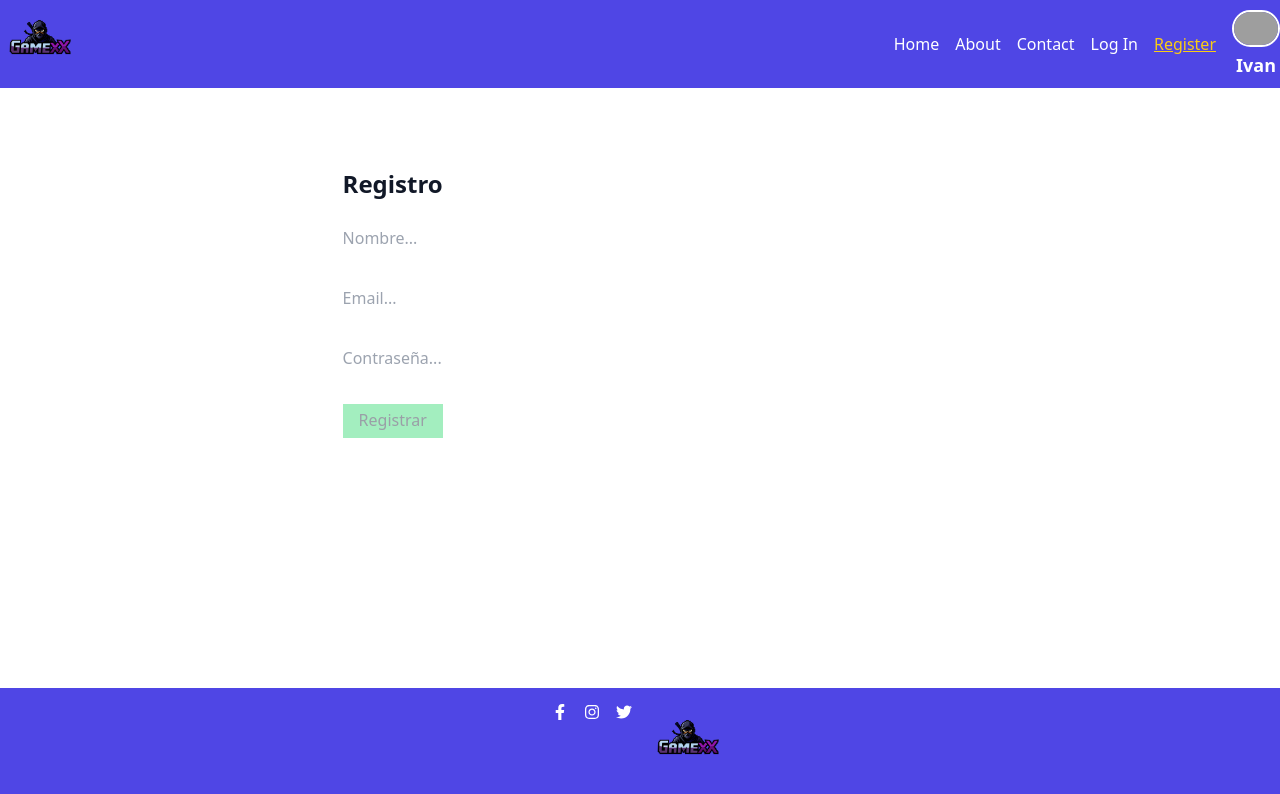
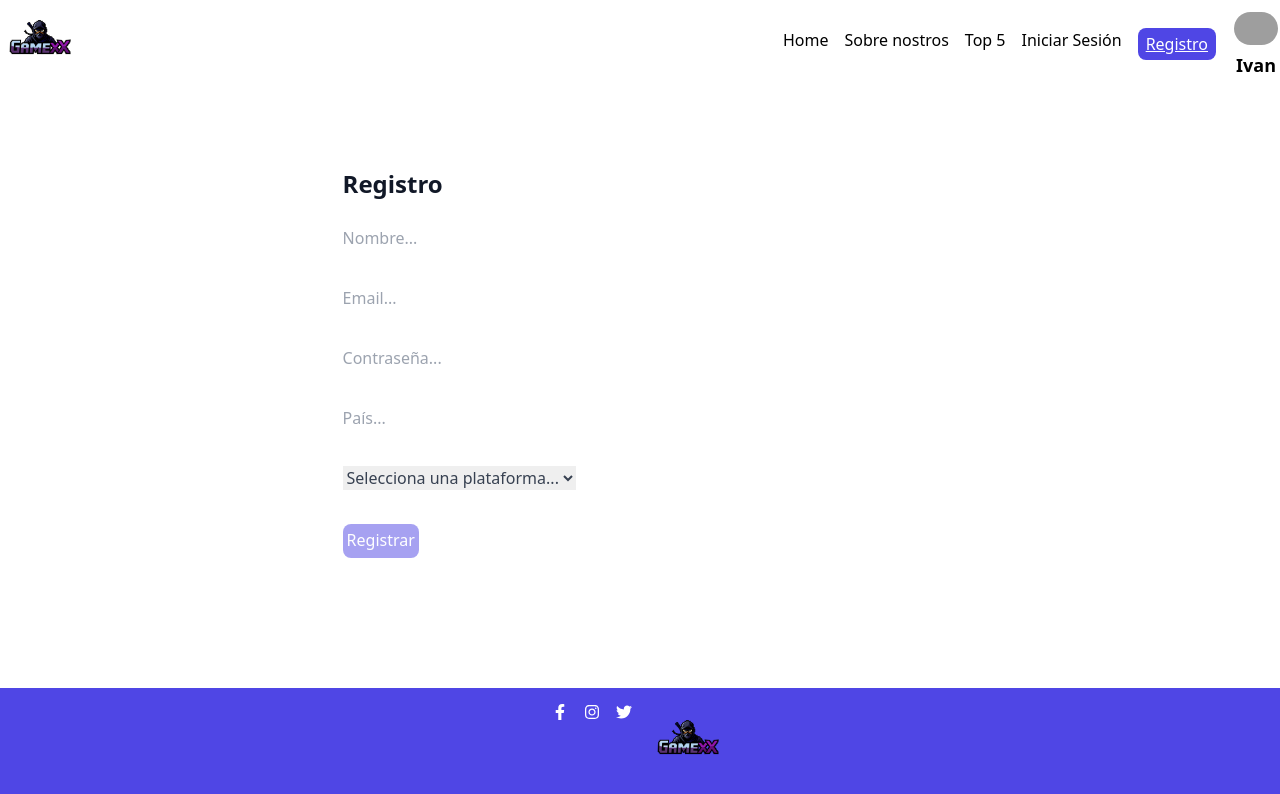
Before and after one commit to DavidMelgaresLazaro/web_page_react, a React (Vite) app in the folder webPageReact/: page /register in a window 1280 px wide. Shown: the top 794 px of the page. Built offline with nearby package versions, Linux system fonts and the light colour scheme; grey boxes are pictures that could not be loaded.

Commit message:
avance login y register

```diff
--- a/webPageReact/src/components/Header.tsx
+++ b/webPageReact/src/components/Header.tsx
@@ -11,7 +11,7 @@ function Header () {
   const [isOpenSidebar, toggleSidebar] = useToggle(false);
 
   return (
-    <header className="bg-indigo-600 text-white py-1">
+    <header className="bg-white text-black py-1">
       <div className="container px-2 sm:px-0 mx-auto flex items-center justify-between">
 
         {/* Logo se alinea a la izquierda */}
--- a/webPageReact/src/components/LoginForm.tsx
+++ b/webPageReact/src/components/LoginForm.tsx
@@ -83,7 +83,7 @@ export default function LoginForm() {
 
       <button
         disabled={!isValidForm}
-        className="disabled:opacity-50 disabled:cursor-not-allowed bg-blue-400 px-4 py-2"
+        className="disabled:opacity-50 disabled:cursor-not-allowed bg-indigo-600 px-4 py-2"
       >
         Iniciar Sesión
       </button>
--- a/webPageReact/src/components/Menu.tsx
+++ b/webPageReact/src/components/Menu.tsx
@@ -16,12 +16,12 @@ function Menu(props: MenuProps) {
 
   return (
     <nav className={classes}>
-      <NavLink className="[&.active]:text-purple [&.active]:underline" to="/">Home</NavLink>
-      <NavLink className="[&.active]:text-yellow-400 [&.active]:underline" to="/about">About</NavLink>
-      <NavLink className="[&.active]:text-yellow-400 [&.active]:underline" to="/contact">Contact</NavLink>
-      {user && <NavLink className="[&.active]:text-yellow-400 [&.active]:underline" to="/login">Log In</NavLink>}
-      {user && <NavLink className="[&.active]:text-yellow-400 [&.active]:underline" to="/register">Register</NavLink>}
-      {!user && <NavLink className="[&.active]:text-yellow-400 [&.active]:underline" to="/profile">Profile</NavLink>}
+      <NavLink className="[&.active]:bg-indigo-600  [&.active]:text-white [&.active]:underline [&.active]:rounded-lg [&.active]:px-2 [&.active]:py-1" to="/">Home</NavLink>
+      <NavLink className="[&.active]:bg-indigo-600 [&.active]:text-white  [&.active]:underline [&.active]:rounded-lg [&.active]:px-2 [&.active]:py-1" to="/about">Sobre nostros</NavLink>
+      <NavLink className="[&.active]:bg-indigo-600 [&.active]:text-white  [&.active]:underline [&.active]:rounded-lg [&.active]:px-2 [&.active]:py-1" to="/contact">Top 5</NavLink>
+      {user && <NavLink className="[&.active]:bg-indigo-600 [&.active]:text-white  [&.active]:underline [&.active]:rounded-lg [&.active]:px-2 [&.active]:py-1" to="/login">Iniciar Sesión</NavLink>}
+      {user && <NavLink className="[&.active]:bg-indigo-600 [&.active]:text-white  [&.active]:underline [&.active]:rounded-lg [&.active]:px-2 [&.active]:py-1" to="/register">Registro</NavLink>}
+      {!user && <NavLink className="[&.active]:bg-indigo-600 [&.active]:text-white [&.active]:underline [&.active]:rounded-lg [&.active]:px-2 [&.active]:py-1" to="/profile">Profile</NavLink>}
 
     </nav>
   )
--- a/webPageReact/src/components/RegisterForm.tsx
+++ b/webPageReact/src/components/RegisterForm.tsx
@@ -5,27 +5,37 @@ export default function RegisterForm() {
     name: "",
     email: "",
     password: "",
+    country: "",
+    platform: "",
   });
 
   const [errors, setErrors] = useState({
     name: "",
     email: "",
     password: "",
+    country: "",
+    platform: "",
   });
 
   const [touchedForm, setTouchedForm] = useState({
     name: false,
     email: false,
     password: false,
+    country: false,
+    platform: false,
   });
 
   const isValidForm =
     formValues.name &&
     formValues.email &&
     formValues.password &&
+    formValues.country &&
+    formValues.platform &&
     !errors.name &&
     !errors.email &&
-    !errors.password;
+    !errors.password &&
+    !errors.country &&
+    !errors.platform;
 
   function validateForm(event) {
     const { name, value } = event.target;
@@ -39,6 +49,10 @@ export default function RegisterForm() {
       if (!emailRegExp.test(value)) error = "Email inválido";
     } else if (name === "password" && value.length < 6) {
       error = "Mínimo 6 caracteres";
+    } else if (name === "country" && value.length < 2) {
+      error = "Mínimo 2 caracteres";
+    } else if (name === "platform" && value === "") {
+      error = "Selecciona una plataforma";
     }
 
     setErrors({ ...errors, [name]: error });
@@ -59,6 +73,7 @@ export default function RegisterForm() {
     <form>
       <h2>Registro</h2>
 
+      {/* Campo Nombre */}
       <div className="relative mb-8">
         <input
           className="input"
@@ -73,6 +88,7 @@ export default function RegisterForm() {
         )}
       </div>
 
+      {/* Campo Email */}
       <div className="relative mb-8">
         <input
           className="input"
@@ -87,6 +103,7 @@ export default function RegisterForm() {
         )}
       </div>
 
+      {/* Campo Contraseña */}
       <div className="relative mb-8">
         <input
           className="input"
@@ -103,9 +120,44 @@ export default function RegisterForm() {
         )}
       </div>
 
+      {/* Campo País */}
+      <div className="relative mb-8">
+        <input
+          className="input"
+          name="country"
+          type="text"
+          placeholder="País..."
+          onChange={handleFormChange}
+          onBlur={() => setTouchedForm({ ...touchedForm, country: true })}
+        />
+        {errors.country && touchedForm.country && (
+          <span className="absolute text-red-300 text-sm">{errors.country}</span>
+        )}
+      </div>
+
+      {/* Campo Plataforma */}
+      <div className="relative mb-8">
+        <select
+          className="input"
+          name="platform"
+          value={formValues.platform}
+          onChange={handleFormChange}
+          onBlur={() => setTouchedForm({ ...touchedForm, platform: true })}
+        >
+          <option value="">Selecciona una plataforma...</option>
+          <option value="Xbox">Xbox</option>
+          <option value="PS5">PS5</option>
+          <option value="PC">PC</option>
+          <option value="Nintendo Switch">Nintendo Switch</option>
+        </select>
+        {errors.platform && touchedForm.platform && (
+          <span className="absolute text-red-300 text-sm">{errors.platform}</span>
+        )}
+      </div>
+
       <button
         disabled={!isValidForm}
-        className="disabled:opacity-50 disabled:cursor-not-allowed bg-green-400 px-4 py-2"
+        className="disabled:opacity-50 disabled:cursor-not-allowed bg-indigo-600 px-4 py-2"
       >
         Registrar
       </button>
--- a/webPageReact/src/pages/LoginPage.tsx
+++ b/webPageReact/src/pages/LoginPage.tsx
@@ -60,7 +60,7 @@ export default function LoginPage() {
 
       <button
         disabled={!isValid}
-        className="disabled:opacity-50 disabled:cursor-not-allowed bg-blue-400 px-4 py-2"
+        className="disabled:opacity-50 disabled:cursor-not-allowed bg-indigo-600 text-white px-4 py-2"
       >
         Iniciar Sesión
       </button>
--- a/webPageReact/src/pages/RegisterPage.tsx
+++ b/webPageReact/src/pages/RegisterPage.tsx
@@ -4,6 +4,8 @@ type RegisterFormValues = {
   name: string;
   email: string;
   password: string;
+  country: string;
+  platform: string;
 };
 
 export default function RegisterPage() {
@@ -21,6 +23,7 @@ export default function RegisterPage() {
     <form noValidate onSubmit={handleSubmit(onSubmit)}>
       <h2>Registro</h2>
 
+      {/* Campo Nombre */}
       <div className="relative mb-8">
         <input
           {...register("name", {
@@ -39,12 +42,13 @@ export default function RegisterPage() {
         )}
       </div>
 
+      {/* Campo Email */}
       <div className="relative mb-8">
         <input
           {...register("email", {
             required: "Email requerido",
             pattern: {
-              value: /^[a-zA-Z0-9._%+-]+@[a-zA-Z0-9.-]+\.[a-zA-Z]{2,}$/,
+              value: /^[a-zA-Z0-9._%+-]+@[a-zAZ0-9.-]+\.[a-zA-Z]{2,}$/,
               message: "Email no válido",
             },
           })}
@@ -59,6 +63,7 @@ export default function RegisterPage() {
         )}
       </div>
 
+      {/* Campo Contraseña */}
       <div className="relative mb-8">
         <input
           {...register("password", {
@@ -77,9 +82,48 @@ export default function RegisterPage() {
         )}
       </div>
 
+      {/* Campo País */}
+      <div className="relative mb-8">
+        <input
+          {...register("country", {
+            required: "País requerido",
+            minLength: { value: 2, message: "Mínimo 2 caracteres" },
+          })}
+          className="input"
+          type="text"
+          placeholder="País..."
+        />
+        {errors.country && (
+          <span className="absolute text-red-300 text-sm">
+            {errors.country.message}
+          </span>
+        )}
+      </div>
+
+      {/* Campo Plataforma */}
+      <div className="relative mb-8">
+        <select
+          {...register("platform", {
+            required: "Selecciona una plataforma",
+          })}
+          className="input"
+        >
+          <option value="">Selecciona una plataforma...</option>
+          <option value="Xbox">Xbox Series X</option>
+          <option value="PS5">PS5</option>
+          <option value="PC">PC</option>
+          <option value="Nintendo Switch">Nintendo Switch</option>
+        </select>
+        {errors.platform && (
+          <span className="absolute text-red-300 text-sm">
+            {errors.platform.message}
+          </span>
+        )}
+      </div>
+
       <button
         disabled={!isValid}
-        className="disabled:opacity-50 disabled:cursor-not-allowed bg-green-400 px-4 py-2"
+        className="disabled:opacity-50 disabled:cursor-not-allowed bg-indigo-600 text-white rounded-lg px-1 py-2"
       >
         Registrar
       </button>
```
